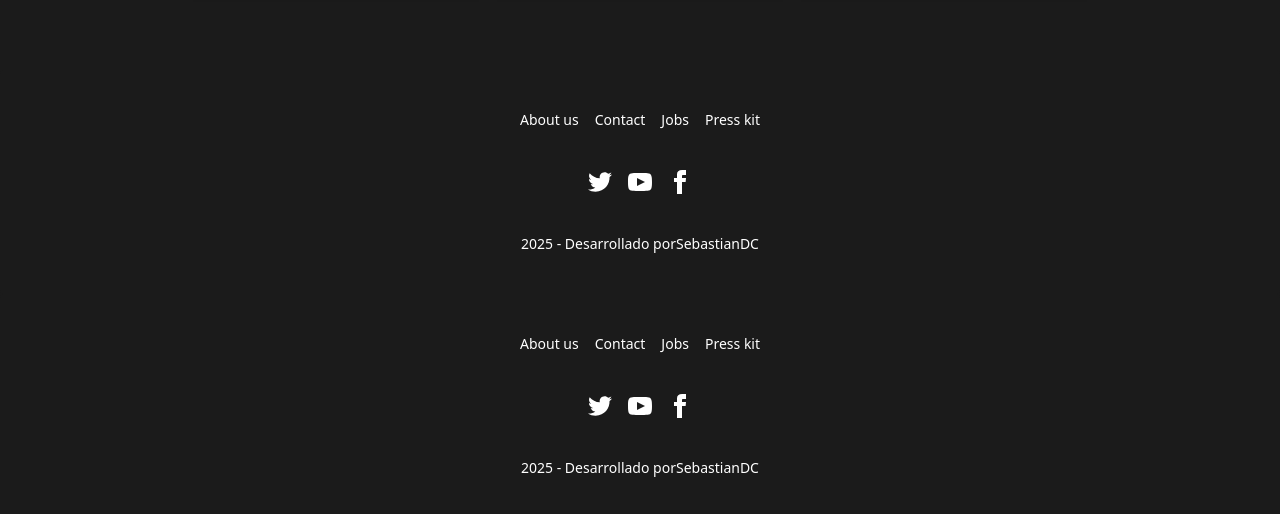
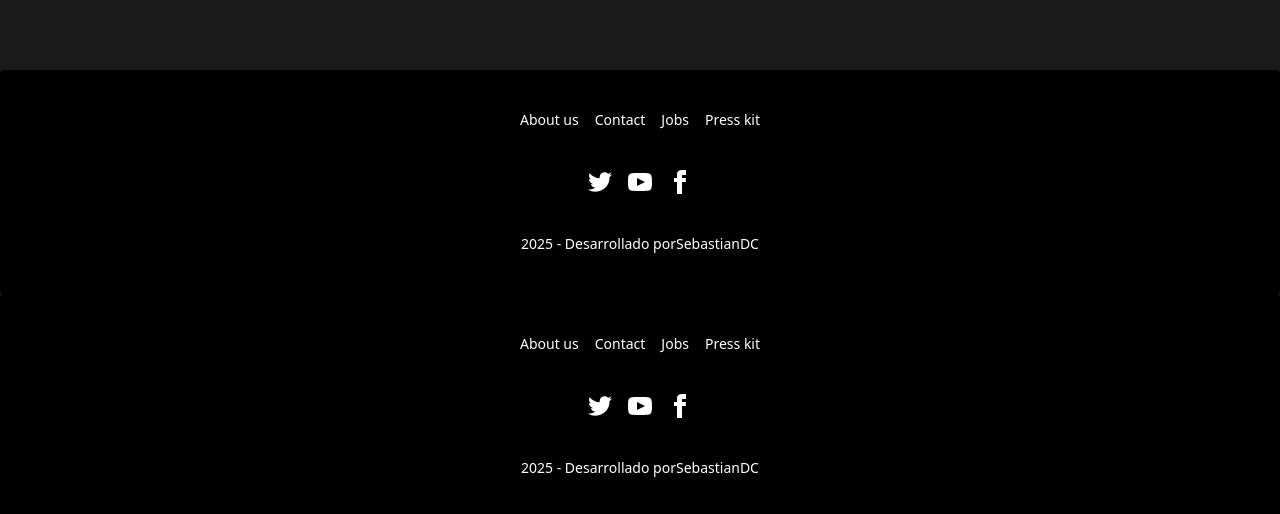
Before and after one commit to sebasdex/movies-seats, a React (Vite) app: page / in a window 1280 px wide. Shown: the part 1706-2220 px from the top of the page. Built offline with nearby package versions, Linux system fonts and the light colour scheme.

Commit message:
change background color

```diff
--- a/src/components/Footer.tsx
+++ b/src/components/Footer.tsx
@@ -1,7 +1,7 @@
 
 function Footer() {
     return (
-        <footer className="footer footer-center bg-[#1B1B1B] text-white rounded p-10">
+        <footer className="footer footer-center bg-black text-white rounded p-10">
             <nav className="grid grid-flow-col gap-4">
                 <a className="link link-hover">About us</a>
                 <a className="link link-hover">Contact</a>
```
